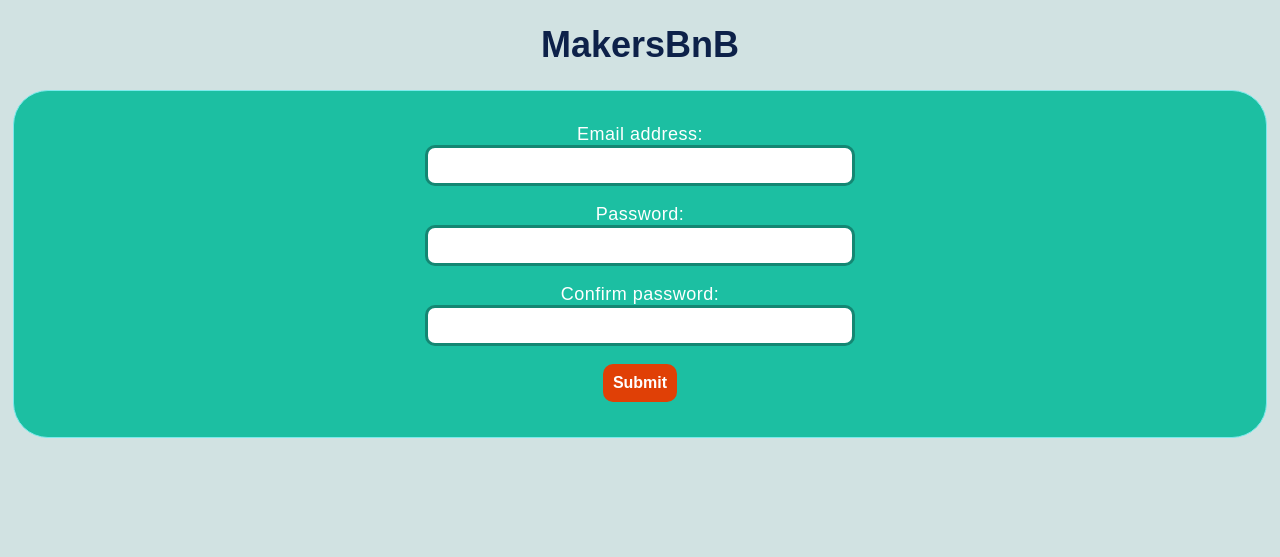
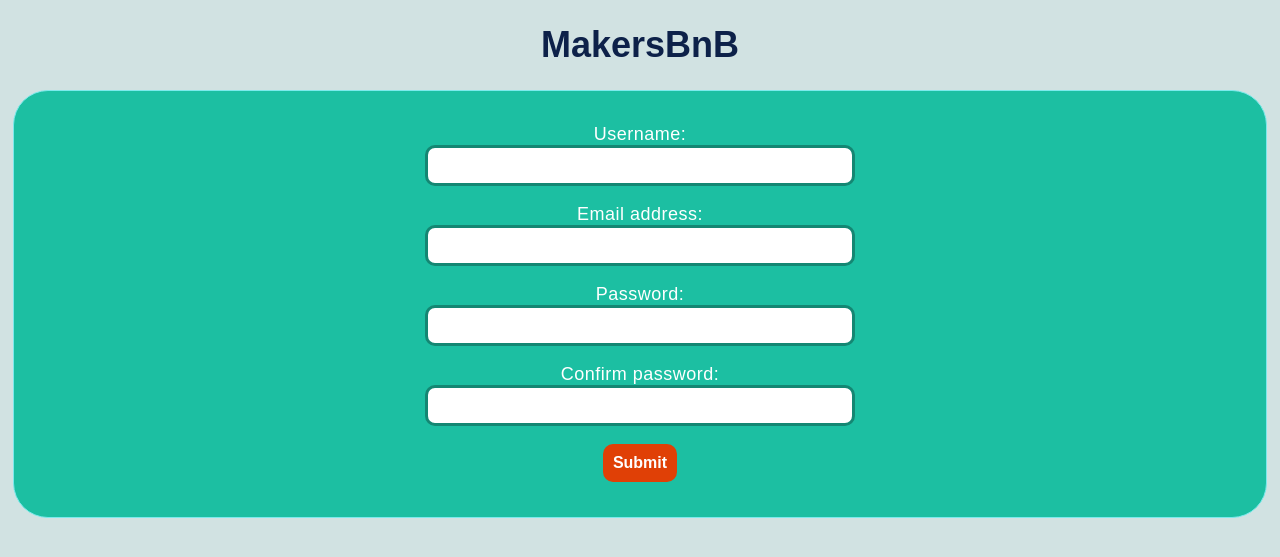
Before and after one commit to Sabirah42/Makersbnb_Team_Sweet_Shame, a Flask app: template templates/signup.html in a window 1280 px wide. Shown: the top 557 px of the page. Run offline with Flask 3, Linux system fonts and the light colour scheme; the template is opened without the code that fills it, so the values that code supplies are empty.

Commit message:
signup form

```diff
--- a/templates/signup.html
+++ b/templates/signup.html
@@ -13,6 +13,11 @@
                         Error: {{ error }}
                     </p>
                 {% endif %}
+                <p>
+                    <label for="username">Username:</label>
+                    <br>
+                    <input type="text" name="username" id="username">
+                </p>
                 <p>
                     <label for="email">Email address:</label>
                     <br>
```
